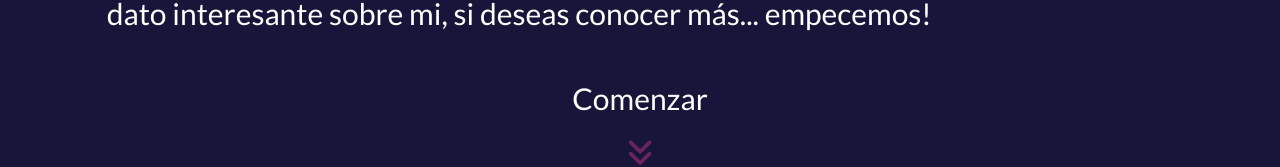
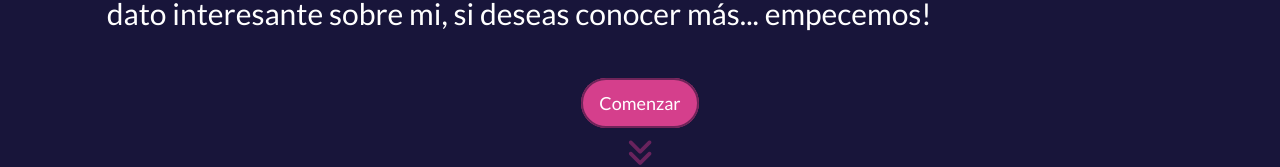
Before and after one commit to Felixmp7/Portafolios, a Next.js app: page / in a window 1280 px wide. Shown: the part 640-807 px from the top of the page. Built offline with nearby package versions, Linux system fonts and the light colour scheme.

Commit message:
Agrega Logo en dispositivos pequeños

```diff
--- a/components/PrincipalBanner.jsx
+++ b/components/PrincipalBanner.jsx
@@ -1,8 +1,12 @@
 import React from 'react';
 import { Link as ScrollLink } from 'react-scroll';
+import Logo from './utils/Logo';
 
 const PrincipalBanner = () => (
-    <section id="principal-banner" className="w-full mx-auto mt-10 containerXl">
+    <section id="principal-banner" className="relative w-full pt-20 mx-auto tablet:mt-10 tablet:pt-0 containerXl">
+        <div className="absolute top-0 left-0 mt-2 ml-2 tablet:hidden">
+            <Logo />
+        </div>
         <div className="flex flex-col items-center justify-between w-5/6 mx-auto laptop:flex-row">
             <div className="w-64 h-64 overflow-hidden border-4 border-gray-300 rounded-full">
                 <img
@@ -40,20 +44,20 @@ const PrincipalBanner = () => (
                 <span className="font-semibold text-react"> React JS.</span>
             </p>
             <div className="flex mx-auto my-5 tablet:w-1/2 text-7xl tablet:text-10xl justify-evenly">
-                <i className="fas fa-user-graduate text-ssYellow" />
-                <i className="fas fa-code text-ssGreen" />
-                <i className="fab fa-react text-react" />
+                <i aria-hidden className="fas fa-user-graduate text-ssYellow" />
+                <i aria-hidden className="fas fa-code text-ssGreen" />
+                <i aria-hidden className="fab fa-react text-react" />
             </div>
             <p>
                 En mi portafolios podrás visualizar mi trayectoria profesional, educación, y algún dato interesante sobre mi, si deseas conocer más... empecemos!
             </p>
             <div className="flex flex-col items-center w-32 mx-auto mt-10">
                 <ScrollLink activeClass="active" to="knowledge" spy smooth duration={800}>
-                    <span className="button-primary">
+                    <span className="button primary">
                         Comenzar
                     </span>
                 </ScrollLink>
-                <i className="mt-4 text-pink-700 animate-pulse fas fa-angle-double-down" />
+                <i aria-hidden className="mt-4 text-pink-700 animate-pulse fas fa-angle-double-down" />
             </div>
         </div>
     </section>
```
